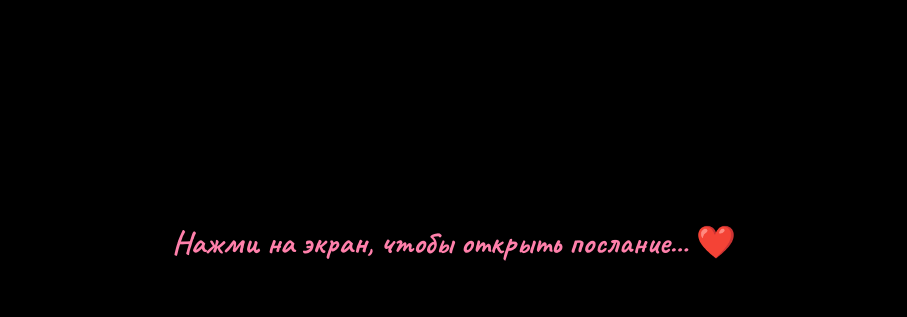
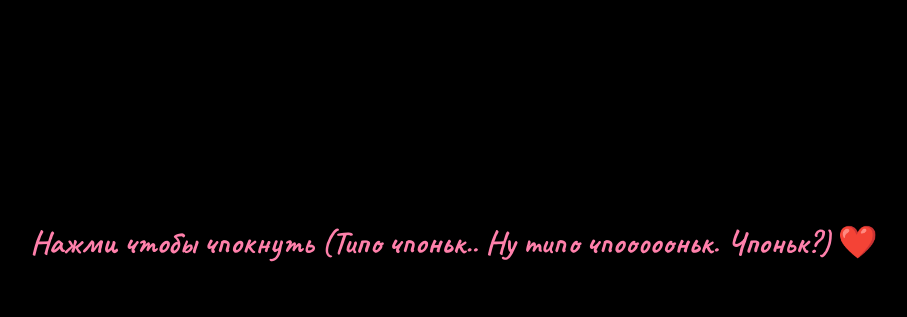
Before and after one commit to de8021369-creator/for-my-love, a plain HTML site: page index.html in a window 1280 px wide. Shown: the part 158-475 px from the top of the page, without its empty margins (186-1093 px from the left). Drawn offline with Linux system fonts and the light colour scheme.

Commit message:
Update index.html

```diff
--- a/index.html
+++ b/index.html
@@ -11,7 +11,7 @@
     <audio id="type-sound" src="type-sound.mp3" preload="auto"></audio>
 
     <div id="overlay-start" style="position: fixed; top: 0; left: 0; width: 100%; height: 100%; background: #000; color: #ff80ab; display: flex; justify-content: center; align-items: center; z-index: 9999; cursor: pointer; font-family: 'Caveat', cursive; font-size: 2em;">
-        Нажми на экран, чтобы открыть послание... ❤️
+        Нажми чтобы чпокнуть (Типо чпоньк.. Ну типо чпоооооньк. Чпоньк?) ❤️
     </div>
 
     <div id="main-content">
@@ -34,4 +34,5 @@
     </div>
     <script src="script.js"></script>
 </body>
+
 </html>
```
